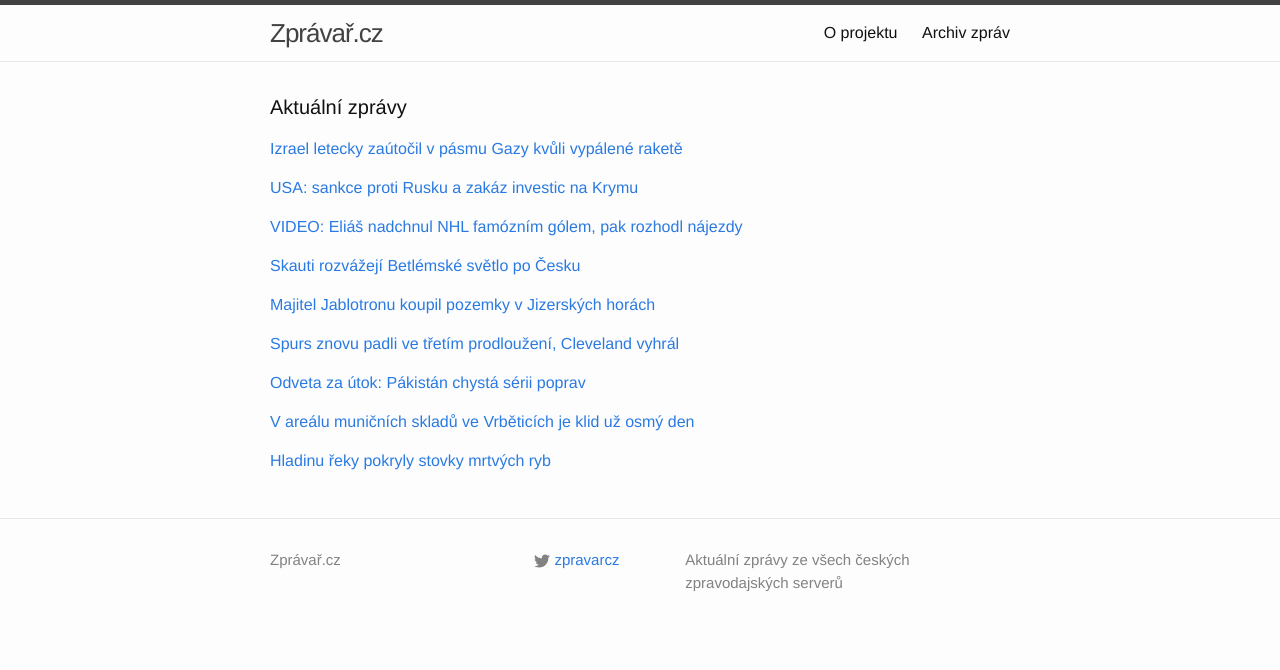
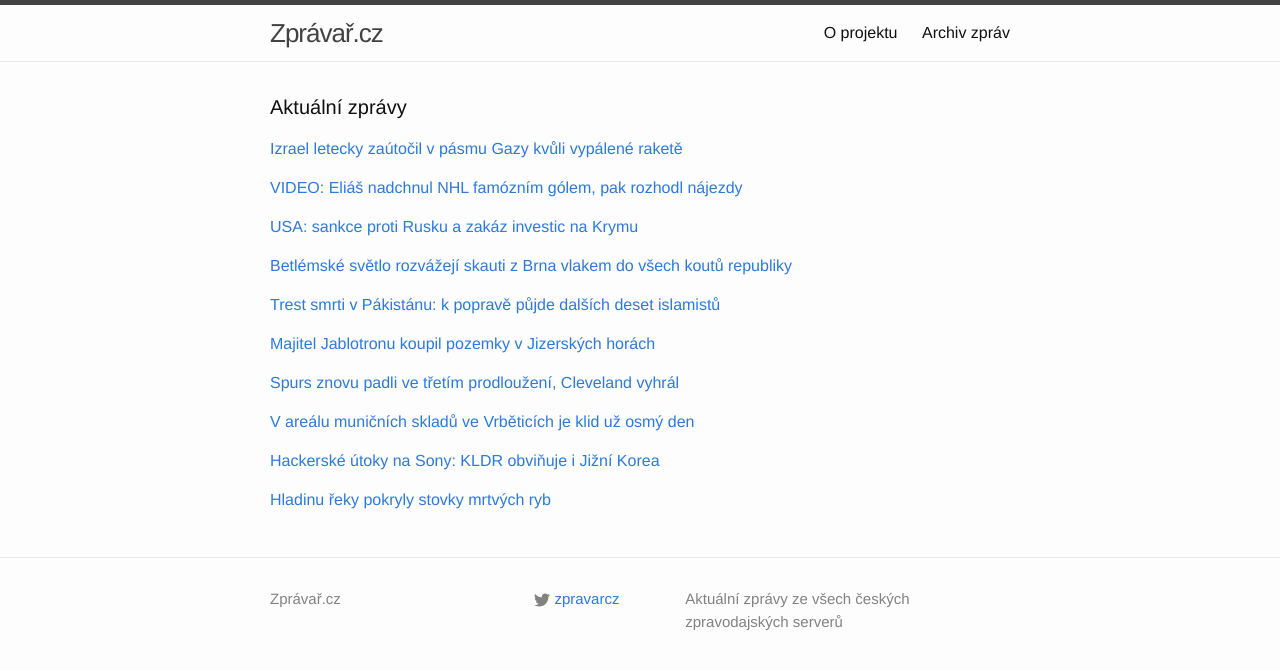
Before and after one commit to adliska/zpravar, a Jekyll site: the page built from index.html, in a window 1280 px wide. Shown: the top 670 px of the page. Built offline with Jekyll 4.4.1, drawn with Linux system fonts in a browser that asks for light colours; some of the changed lines change nothing that is shown.

Commit message:
zpravar news update

```diff
--- a/index.html
+++ b/index.html
@@ -19,8 +19,20 @@ layout: default
 <li><a href=http://www.ceskenoviny.cz/zpravy/zpravy/izrael-uskutecnil-v-pasmu-gazy-letecky-uder-na-hamas/1161106>Izrael uskutečnil v pásmu Gazy letecký úder na Hamas - www.ceskenoviny.cz</a></li>
 <li><a href=http://www.rozhlas.cz/_zprava/izraelska-letadla-zautocila-na-pasmo-gazy-cilem-bylo-hnuti-hamas--1435136>Izraelská letadla zaútočila na pásmo Gazy, cílem bylo hnutí Hamás - www.rozhlas.cz</a></li>
 </ul>
-</div><p><a href="javascript:;" onclick="toggle_visibility('zpravy1')">USA: sankce proti Rusku a zakáz investic na Krymu</a></p>
+</div><p><a href="javascript:;" onclick="toggle_visibility('zpravy1')">VIDEO: Eliáš nadchnul NHL famózním gólem, pak rozhodl nájezdy</a></p>
 <div id="zpravy1" style="display:none">
+<ul>
+<li><a href=http://www.tyden.cz/rubriky/sport/hokej/nhl/video-elias-nadchnul-nhl-famoznim-golem-pak-rozhodl-najezdy_327937.html>VIDEO: Eliáš nadchnul NHL famózním gólem, pak rozhodl nájezdy - www.tyden.cz</a></li>
+<li><a href=http://www.tyden.cz/rubriky/sport/hokej/nhl/video-elias-nadchnul-nhl-famoznim-golem-pak-rozhodl-v-najezdech_327937.html>VIDEO: Eliáš nadchnul NHL famózním gólem, pak rozhodl v nájezdech - www.tyden.cz</a></li>
+<li><a href=http://www.tyden.cz/rubriky/sport/hokej/nhl/jagr-se-opet-trapil-zato-elias-dvema-goly-rozhodl-o-vyhre-devils_327937.html>Jágr se opět trápil, zato Eliáš dvěma góly rozhodl o výhře Devils - www.tyden.cz</a></li>
+<li><a href=http://www.rozhlas.cz/_zprava/elias-zaridil-vyhru-new-jersey-ottawsky-michalek-nacal-anaheim--1435147>Eliáš zařídil výhru New Jersey, ottawský Michálek načal Anaheim - www.rozhlas.cz</a></li>
+<li><a href=http://www.denik.cz/hokej/elias-vystrelil-v-penaltovem-rozstrelu-vyhru-new-jersey-20141220.html>Eliáš vystřelil v penaltovém rozstřelu výhru New Jersey - www.denik.cz</a></li>
+<li><a href=http://hokej.idnes.cz/elias-vystrilel-new-jersey-vyhru-dli-/nhl.aspx?c=A141220_071305_nhl_Mkr>Eliáš vystřílel New Jersey výhru, gól slavil i ottawský Michálek - hokej.idnes.cz</a></li>
+<li><a href=http://www.sportovninoviny.cz/zpravy/elias-zaridil-v-penaltovem-rozstrelu-vyhru-new-jersey/1161123>Eliáš zařídil v penaltovém rozstřelu výhru New Jersey - www.sportovninoviny.cz</a></li>
+<li><a href=http://sport.aktualne.cz/elias-ukoncil-cernou-serii-devils-trefil-se-i-michalek/r~7a082d98880d11e4a10c0025900fea04/>Eliáš ukončil černou sérii Devils, trefil se i Michálek - sport.aktualne.cz</a></li>
+</ul>
+</div><p><a href="javascript:;" onclick="toggle_visibility('zpravy2')">USA: sankce proti Rusku a zakáz investic na Krymu</a></p>
+<div id="zpravy2" style="display:none">
 <ul>
 <li><a href=http://www.tyden.cz/rubriky/zahranici/rusko-a-okoli/usa-sankce-proti-rusku-a-zakaz-investic-na-krymu_327941.html>USA: sankce proti Rusku a zakáz investic na Krymu - www.tyden.cz</a></li>
 <li><a href=http://www.tyden.cz/rubriky/zahranici/rusko-a-okoli/usa-nove-sankce-proti-rusku-a-zakaz-investic-na-krymu_327941.html>USA: nové sankce proti Rusku a zakáz investic na Krymu - www.tyden.cz</a></li>
@@ -31,49 +43,39 @@ layout: default
 <li><a href=http://www.denik.cz/ekonomika/kanada-zavadi-nove-sankce-vuci-rusku-dotknou-se-i-tezby-ropy-20141220.html>Kanada zavádí nové sankce vůči Rusku, dotknou se i těžby ropy - www.denik.cz</a></li>
 <li><a href=http://www.ceskatelevize.cz/ct24/svet/296055-usa-a-kanada-hlasi-dalsi-protiruske-sankce/>USA a Kanada hlásí další protiruské sankce - www.ceskatelevize.cz</a></li>
 </ul>
-</div><p><a href="javascript:;" onclick="toggle_visibility('zpravy2')">VIDEO: Eliáš nadchnul NHL famózním gólem, pak rozhodl nájezdy</a></p>
-<div id="zpravy2" style="display:none">
-<ul>
-<li><a href=http://www.tyden.cz/rubriky/sport/hokej/nhl/video-elias-nadchnul-nhl-famoznim-golem-pak-rozhodl-najezdy_327937.html>VIDEO: Eliáš nadchnul NHL famózním gólem, pak rozhodl nájezdy - www.tyden.cz</a></li>
-<li><a href=http://www.tyden.cz/rubriky/sport/hokej/nhl/video-elias-nadchnul-nhl-famoznim-golem-pak-rozhodl-v-najezdech_327937.html>VIDEO: Eliáš nadchnul NHL famózním gólem, pak rozhodl v nájezdech - www.tyden.cz</a></li>
-<li><a href=http://www.tyden.cz/rubriky/sport/hokej/nhl/jagr-se-opet-trapil-zato-elias-dvema-goly-rozhodl-o-vyhre-devils_327937.html>Jágr se opět trápil, zato Eliáš dvěma góly rozhodl o výhře Devils - www.tyden.cz</a></li>
-<li><a href=http://www.rozhlas.cz/_zprava/elias-zaridil-vyhru-new-jersey-ottawsky-michalek-nacal-anaheim--1435147>Eliáš zařídil výhru New Jersey, ottawský Michálek načal Anaheim - www.rozhlas.cz</a></li>
-<li><a href=http://www.denik.cz/hokej/elias-vystrelil-v-penaltovem-rozstrelu-vyhru-new-jersey-20141220.html>Eliáš vystřelil v penaltovém rozstřelu výhru New Jersey - www.denik.cz</a></li>
-<li><a href=http://hokej.idnes.cz/elias-vystrilel-new-jersey-vyhru-dli-/nhl.aspx?c=A141220_071305_nhl_Mkr>Eliáš vystřílel New Jersey výhru, gól slavil i ottawský Michálek - hokej.idnes.cz</a></li>
-<li><a href=http://www.sportovninoviny.cz/zpravy/elias-zaridil-v-penaltovem-rozstrelu-vyhru-new-jersey/1161123>Eliáš zařídil v penaltovém rozstřelu výhru New Jersey - www.sportovninoviny.cz</a></li>
-<li><a href=http://sport.aktualne.cz/elias-ukoncil-cernou-serii-devils-trefil-se-i-michalek/r~7a082d98880d11e4a10c0025900fea04/>Eliáš ukončil černou sérii Devils, trefil se i Michálek - sport.aktualne.cz</a></li>
-</ul>
-</div><p><a href="javascript:;" onclick="toggle_visibility('zpravy3')">Skauti rozvážejí Betlémské světlo po Česku </a></p>
+</div><p><a href="javascript:;" onclick="toggle_visibility('zpravy3')">Betlémské světlo rozvážejí skauti z Brna vlakem do všech koutů republiky</a></p>
 <div id="zpravy3" style="display:none">
 <ul>
+<li><a href=http://www.rozhlas.cz/_zprava/betlemske-svetlo-rozvazeji-skauti-z-brna-vlakem-do-vsech-koutu-republiky--1435164>Betlémské světlo rozvážejí skauti z Brna vlakem do všech koutů republiky - www.rozhlas.cz</a></li>
 <li><a href=http://www.novinky.cz/domaci/356936-skauti-rozvazeji-betlemske-svetlo-po-cesku.html>Skauti rozvážejí Betlémské světlo po Česku  - www.novinky.cz</a></li>
 <li><a href=http://www.lidovky.cz/skauti-z-brna-zacali-rozvazet-betlemske-svetlo-do-celeho-ceska-p7c-/zpravy-domov.aspx?c=A141220_090557_ln_domov_sho>Betlémské světlo se line Českem. Rozváží jej skauti i tramvaje  - www.lidovky.cz</a></li>
 <li><a href=http://zpravy.aktualne.cz/domaci/betlemske-svetlo-se-rozjelo-do-celeho-ceska-pomahaji-skauti/r~d46f79aa882411e4833a0025900fea04/>Betlémské světlo se rozjelo do celého Česka, pomáhají Skauti - zpravy.aktualne.cz</a></li>
 <li><a href=http://www.ceskenoviny.cz/zpravy/zpravy/skauti-z-brna-zacali-rozvazet-betlemske-svetlo-do-celeho-ceska/1161134>Skauti z Brna začali rozvážet Betlémské světlo do celého Česka - www.ceskenoviny.cz</a></li>
 <li><a href=http://www.denik.cz/z_domova/skauti-z-brna-zacali-rozvazet-betlemske-svetlo-do-celeho-ceska-20141220.html>Skauti z Brna začali rozvážet Betlémské světlo do celého Česka - www.denik.cz</a></li>
 </ul>
-</div><p><a href="javascript:;" onclick="toggle_visibility('zpravy4')">Majitel Jablotronu koupil pozemky v Jizerských horách</a></p>
+</div><p><a href="javascript:;" onclick="toggle_visibility('zpravy4')">Trest smrti v Pákistánu: k popravě půjde dalších deset islamistů</a></p>
 <div id="zpravy4" style="display:none">
+<ul>
+<li><a href=http://www.ceskatelevize.cz/ct24/svet/296063-trest-smrti-v-pakistanu-k-poprave-pujde-dalsich-deset-islamistu/>Trest smrti v Pákistánu: k popravě půjde dalších deset islamistů - www.ceskatelevize.cz</a></li>
+<li><a href=http://zpravy.e15.cz/zahranicni/udalosti/odveta-za-utok-pakistan-chysta-serii-poprav-1147706>Odveta za útok: Pákistán chystá sérii poprav - zpravy.e15.cz</a></li>
+<li><a href=http://echo24.cz/a/iMTEk>Odveta za masakr ve škole. Pákistán popraví dalších deset islamistů - echo24.cz</a></li>
+<li><a href=http://zpravy.aktualne.cz/zahranici/pakistan-chce-popravit-dalsich-deset-islamistu/r~64bb3cc2882711e4b6d20025900fea04/>Pákistán chce popravit dalších deset islamistů - zpravy.aktualne.cz</a></li>
+</ul>
+</div><p><a href="javascript:;" onclick="toggle_visibility('zpravy5')">Majitel Jablotronu koupil pozemky v Jizerských horách</a></p>
+<div id="zpravy5" style="display:none">
 <ul>
 <li><a href=http://www.denik.cz/ekonomika/majitel-jablotronu-koupil-pozemky-v-jizerskych-horach-20141220.html>Majitel Jablotronu koupil pozemky v Jizerských horách - www.denik.cz</a></li>
 <li><a href=http://zpravy.e15.cz/domaci/ekonomika/proti-developerum-majitel-jablotronu-koupil-pozemky-v-jizerskych-horach-1147702>Proti developerům: Majitel Jablotronu koupil pozemky v Jizerských horách - zpravy.e15.cz</a></li>
 <li><a href=http://zpravy.e15.cz/domaci/ekonomika/majitel-jablotronu-koupil-pozemky-v-jizerskych-horach-chce-je-chranit-pred-developery-1147702>Majitel Jablotronu koupil pozemky v Jizerských horách. Chce je chránit před developery - zpravy.e15.cz</a></li>
 <li><a href=http://www.financninoviny.cz/zpravodajstvi/zpravy/majitel-jablotronu-koupil-pozemky-v-jizerskych-horach/1161131>Majitel Jablotronu koupil pozemky v Jizerských horách - www.financninoviny.cz</a></li>
 </ul>
-</div><p><a href="javascript:;" onclick="toggle_visibility('zpravy5')">Spurs znovu padli ve třetím prodloužení, Cleveland vyhrál</a></p>
-<div id="zpravy5" style="display:none">
+</div><p><a href="javascript:;" onclick="toggle_visibility('zpravy6')">Spurs znovu padli ve třetím prodloužení, Cleveland vyhrál</a></p>
+<div id="zpravy6" style="display:none">
 <ul>
 <li><a href=http://sport.aktualne.cz/spurs-znovu-padli-ve-tretim-prodlouzeni-cleveland-vyhral/r~16a2154a882411e486b9002590604f2e/>Spurs znovu padli ve třetím prodloužení, Cleveland vyhrál - sport.aktualne.cz</a></li>
 <li><a href=http://sport.idnes.cz/vysledky-nba-c9b-/basket.aspx?c=A141220_093928_sport-basket_ald>San Antoniu to v prodloužení nejde. Tentokrát prohrálo s Portlandem - sport.idnes.cz</a></li>
 <li><a href=http://www.denik.cz/ostatni_sport/smolari-duncan-a-spol-menili-kroniky-nba-jejich-san-antonio-opet-padlo-20141220.html>Smolaři. Duncan a spol. měnili kroniky NBA, jejich San Antonio opět padlo - www.denik.cz</a></li>
 <li><a href=http://www.sportovninoviny.cz/zpravy/obhajci-titulu-ze-san-antonia-znovu-padli-ve-tretim-prodlouzeni/1161145>Obhájci titulu ze San Antonia znovu padli ve třetím prodloužení - www.sportovninoviny.cz</a></li>
-</ul>
-</div><p><a href="javascript:;" onclick="toggle_visibility('zpravy6')">Odveta za útok: Pákistán chystá sérii poprav</a></p>
-<div id="zpravy6" style="display:none">
-<ul>
-<li><a href=http://zpravy.e15.cz/zahranicni/udalosti/odveta-za-utok-pakistan-chysta-serii-poprav-1147706>Odveta za útok: Pákistán chystá sérii poprav - zpravy.e15.cz</a></li>
-<li><a href=http://echo24.cz/a/iMTEk>Odveta za masakr ve škole. Pákistán popraví dalších deset islamistů - echo24.cz</a></li>
-<li><a href=http://zpravy.aktualne.cz/zahranici/pakistan-chce-popravit-dalsich-deset-islamistu/r~64bb3cc2882711e4b6d20025900fea04/>Pákistán chce popravit dalších deset islamistů - zpravy.aktualne.cz</a></li>
 </ul>
 </div><p><a href="javascript:;" onclick="toggle_visibility('zpravy7')">V areálu muničních skladů ve Vrběticích je klid už osmý den</a></p>
 <div id="zpravy7" style="display:none">
@@ -82,8 +84,15 @@ layout: default
 <li><a href=http://www.tyden.cz/rubriky/domaci/ve-vrbeticich-je-uz-osmy-den-klid-bezpecnostni-lhuta-se-krati_327940.html>Ve Vrběticích je už osmý den klid, bezpečnostní lhůta se krátí - www.tyden.cz</a></li>
 <li><a href=http://www.ceskenoviny.cz/zpravy/zpravy/v-arealu-municnich-skladu-ve-vrbeticich-je-klid-uz-osmy-den/1161143>V areálu muničních skladů ve Vrběticích je klid už osmý den - www.ceskenoviny.cz</a></li>
 </ul>
-</div><p><a href="javascript:;" onclick="toggle_visibility('zpravy8')">Hladinu řeky pokryly stovky mrtvých ryb</a></p>
+</div><p><a href="javascript:;" onclick="toggle_visibility('zpravy8')">Hackerské útoky na Sony: KLDR obviňuje i Jižní Korea</a></p>
 <div id="zpravy8" style="display:none">
+<ul>
+<li><a href=http://zpravy.e15.cz/domaci/udalosti/hackerske-utoky-na-sony-kldr-obvinuje-i-jizni-korea-1147708>Hackerské útoky na Sony: KLDR obviňuje i Jižní Korea - zpravy.e15.cz</a></li>
+<li><a href=http://zahranicni.ihned.cz/asie-a-pacifik-cina/c1-63284360-jizni-korea-tvrdi-ze-kldr-ma-armadu-hackeru-kteri-stoji-za-utokem-na-sony>Jižní Korea tvrdí, že KLDR má armádu hackerů, kteří stojí za útokem na Sony - zahranicni.ihned.cz</a></li>
+<li><a href=http://www.ceskenoviny.cz/zpravy/zpravy/k-obvineni-kldr-z-hackerskeho-utoku-se-pripojila-i-jizni-korea/1161160>K obvinění KLDR z hackerského útoku se připojila i Jižní Korea - www.ceskenoviny.cz</a></li>
+</ul>
+</div><p><a href="javascript:;" onclick="toggle_visibility('zpravy9')">Hladinu řeky pokryly stovky mrtvých ryb</a></p>
+<div id="zpravy9" style="display:none">
 <ul>
 <li><a href=http://www.novinky.cz/koktejl/356925-hladinu-reky-pokryly-stovky-mrtvych-ryb.html>Hladinu řeky pokryly stovky mrtvých ryb - www.novinky.cz</a></li>
 <li><a href=http://www.novinky.cz/koktejl/356925-stovky-mrtvych-ryb-na-hladine-rio-grande.html>Stovky mrtvých ryb na hladině Rio Grande - www.novinky.cz</a></li>
```
